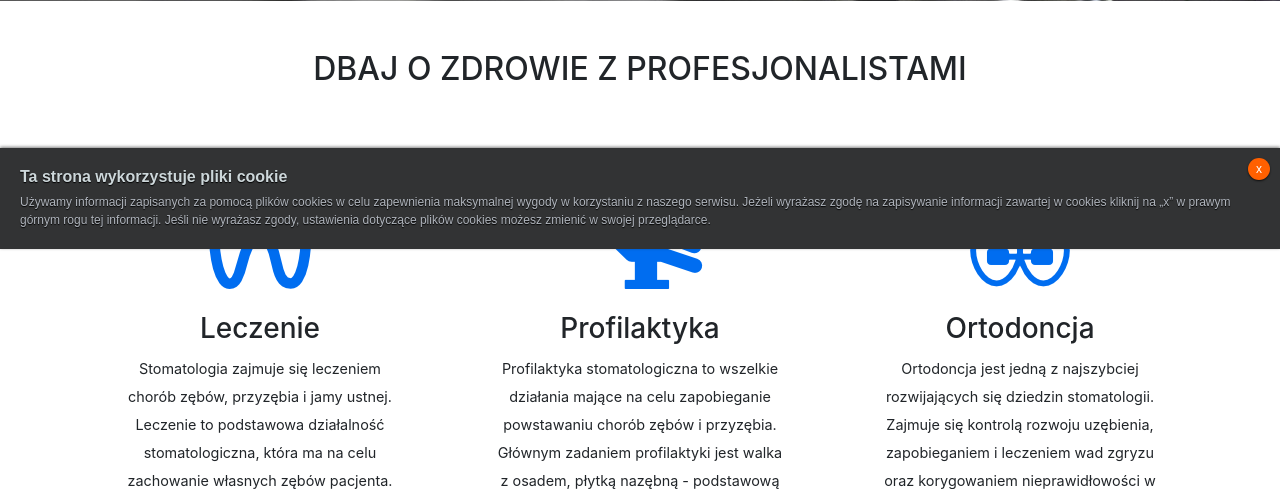
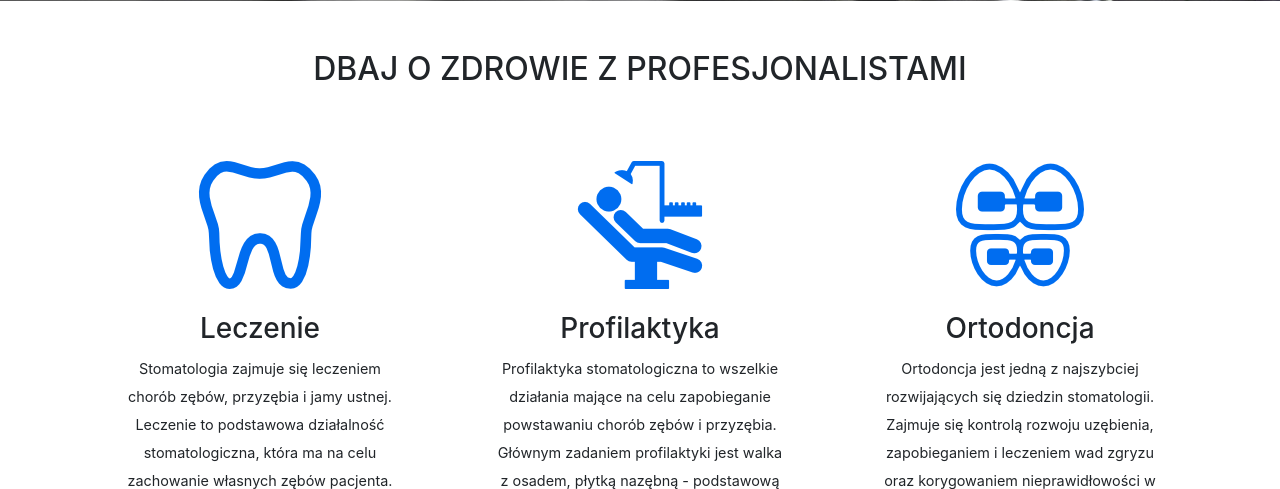
Before and after one commit to maruleq/StudioDentico, a PHP site: page / in a window 1280 px wide. Shown: the part 551-1040 px from the top of the page. Run offline with PHP 8.4, Linux system fonts and the light colour scheme.

Commit message:
0.2
Przebudowa witryny

```diff
--- a/footer.php
+++ b/footer.php
@@ -36,16 +36,14 @@
 		<!-- Prawa autorskie na dolnym pasku stopki -->
 		<section class="text-center text-white bg-primary copyright"> <!-- copyright to własna definicja klasy -->
 			<div class="container">
-				&copy; Copyright 2018 Studio Dentico
-				<span class="mt-2 d-block copyright-designed">Designed by Marek Grabowski</span>
+				&copy; Copyright 2018 Studio Dentico | <a href="rodo.php">Polityka prywatności</a>
+				<span class="mt-2 d-block copyright-designed">Created by Marek Grabowski</span>
 			</div>
 		</section>
 
 	<!-- Ładowanie bibliotek -->
 	<script src="js/jquery-3.2.1.slim.min.js"></script>
 	<script src="js/bootstrap.bundle.min.js"></script>
-	<!-- Informacja o polityce prywatności -->
-	<script src="js/cookieinfo.js"></script>
 
 	</body>
 </html>
--- a/js/cookieinfo.js
+++ /dev/null
@@ -1,50 +0,0 @@
-(function() {
-    //copyright JGA 2013 under MIT License
-    var monster={set:function(e,t,n,r){var i=new Date,s="",o=typeof t,u="";r=r||"/",n&&(i.setTime(i.getTime()+n*24*60*60*1e3),s="; expires="+i.toGMTString());if(o==="object"&&o!=="undefined"){if(!("JSON"in window))throw"Bummer, your browser doesn't support JSON parsing.";u=JSON.stringify({v:t})}else u=escape(t);document.cookie=e+"="+u+s+"; path="+r},get:function(e){var t=e+"=",n=document.cookie.split(";"),r="",i="",s={};for(var o=0;o<n.length;o++){var u=n[o];while(u.charAt(0)==" ")u=u.substring(1,u.length);if(u.indexOf(t)===0){r=u.substring(t.length,u.length),i=r.substring(0,1);if(i=="{"){s=JSON.parse(r);if("v"in s)return s.v}return r=="undefined"?undefined:unescape(r)}}return null},remove:function(e){this.set(e,"",-1)},increment:function(e,t){var n=this.get(e)||0;this.set(e,parseInt(n,10)+1,t)},decrement:function(e,t){var n=this.get(e)||0;this.set(e,parseInt(n,10)-1,t)}};
-
-    if (monster.get('cookieinfo') === 'true') {
-        return false;
-    }
-
-    var container = document.createElement('div'),
-        link = document.createElement('a');
-
-    container.setAttribute('id', 'cookieinfo');
-    container.setAttribute('class', 'cookie-alert');
-    container.innerHTML = '<h6>Ta strona wykorzystuje pliki cookie</h6><p>Używamy informacji zapisanych za pomocą plików cookies w celu zapewnienia maksymalnej wygody w korzystaniu z naszego serwisu. Jeżeli wyrażasz zgodę na zapisywanie informacji zawartej w cookies kliknij na &bdquo;x&rdquo; w prawym górnym rogu tej informacji. Jeśli nie wyrażasz zgody, ustawienia dotyczące plików cookies możesz zmienić w swojej przeglądarce.</p>';
-
-    link.setAttribute('href', '#');
-    link.setAttribute('title', 'Zamknij');
-    link.innerHTML = 'x';
-
-    function clickHandler(e) {
-        if (e.preventDefault) {
-            e.preventDefault();
-        } else {
-            e.returnValue = false;
-        }
-
-        container.setAttribute('style', 'opacity: 1');
-
-        var interval = window.setInterval(function() {
-            container.style.opacity -= 0.01;
-
-            if (container.style.opacity <= 0.02) {
-                document.body.removeChild(container);
-                window.clearInterval(interval);
-                monster.set('cookieinfo', 'true', 365);
-            }
-        }, 4);
-    }
-
-    if (link.addEventListener) {
-        link.addEventListener('click', clickHandler);
-    } else {
-        link.attachEvent('onclick', clickHandler);
-    }
-
-    container.appendChild(link);
-    document.body.appendChild(container);
-
-    return true;
-})();
--- a/style/custom.css
+++ b/style/custom.css
@@ -176,58 +176,6 @@ height: 100% !important;
 	font-size: .85rem;
 }
 
-
-/** Informacja o polityce prywatności **/
-#cookieinfo * {
-    margin: 0px;
-    padding: 0px;
+.copyright a {
+	color: white;
 }
-
-#cookieinfo {
-    position: fixed;
-    font-size: 12px;
-    font-family: Arial, Verdana, sans-serif;
-    left: 0px;
-    bottom: 0px;
-    right: 0px;
-    background-color: #323334;
-    padding: 20px;
-    box-shadow: 0px -1px 3px rgba(0, 0, 0, 0.5);
-    z-index: 1000;
-}
-
-#cookieinfo h6 {
-    font-size: 16px;
-    font-weight: bold;
-    color: #cdd7da;
-    text-shadow: 0px 1px 1px rgba(0, 0, 0, 1);
-    margin-bottom: 7px;
-}
-
-#cookieinfo p {
-    font-size: 12px;
-    color: #afb4bc;
-    line-height: 1.5em;
-    text-shadow: 0px 1px 1px rgba(0, 0, 0, 1);
-}
-
-#cookieinfo a {
-    display: block;
-    position: absolute;
-    right: 10px;
-    top: 10px;
-    width: 22px;
-    height: 22px;
-    border-radius: 11px;
-    line-height: 22px;
-    font-size: 12px;
-    color: #ffffff;
-    text-align: center;
-    text-decoration: none;
-    background-color: #ff6000;
-    box-shadow: 0px 1px 2px rgba(0, 0, 0, 0.75);
-}
-
-#cookieinfo a:hover {
-    background-color: #ff7925;
-}
```
Also changed, not shown: rodo.php (added, +36 -0 lines), images/denttools_oryg.jpg (deleted), images/pacjent_oryg.jpg (deleted).
